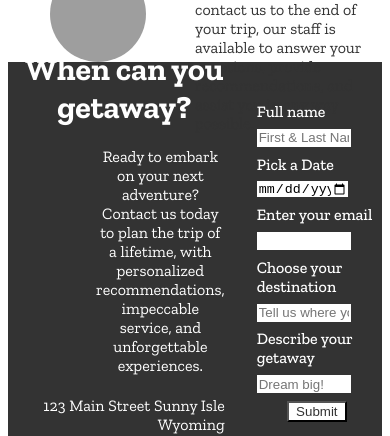
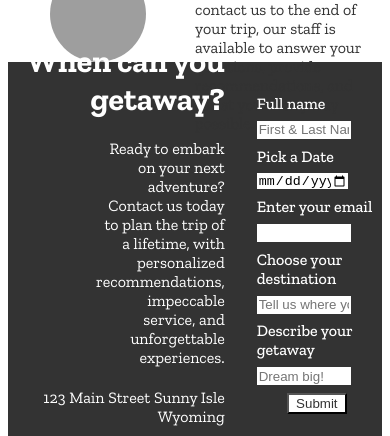
Before and after one commit to DevMedic11/buenonda, a plain HTML site: page index.html in a window 390 px wide. Shown: the part 2303-2739 px from the top of the page. Drawn offline with nearby package versions, Linux system fonts and the light colour scheme; grey boxes are pictures that could not be loaded; a script that the page names is missing.

Commit message:
Update query.css

```diff
--- a/query.css
+++ b/query.css
@@ -80,7 +80,7 @@
 }
 
 .when-container {
-	height: 25rem;
+	height: 24rem;
 }
 
 .when-content {
@@ -90,12 +90,12 @@
 .when-content h1 {
 	color: white;
 	font-size: 2rem;
-	text-align: center;
+
 }
 
 .when-content h3 {
 	font-size: 1rem;
-	text-align: center;
+
 }
 
 .form-container {
```
